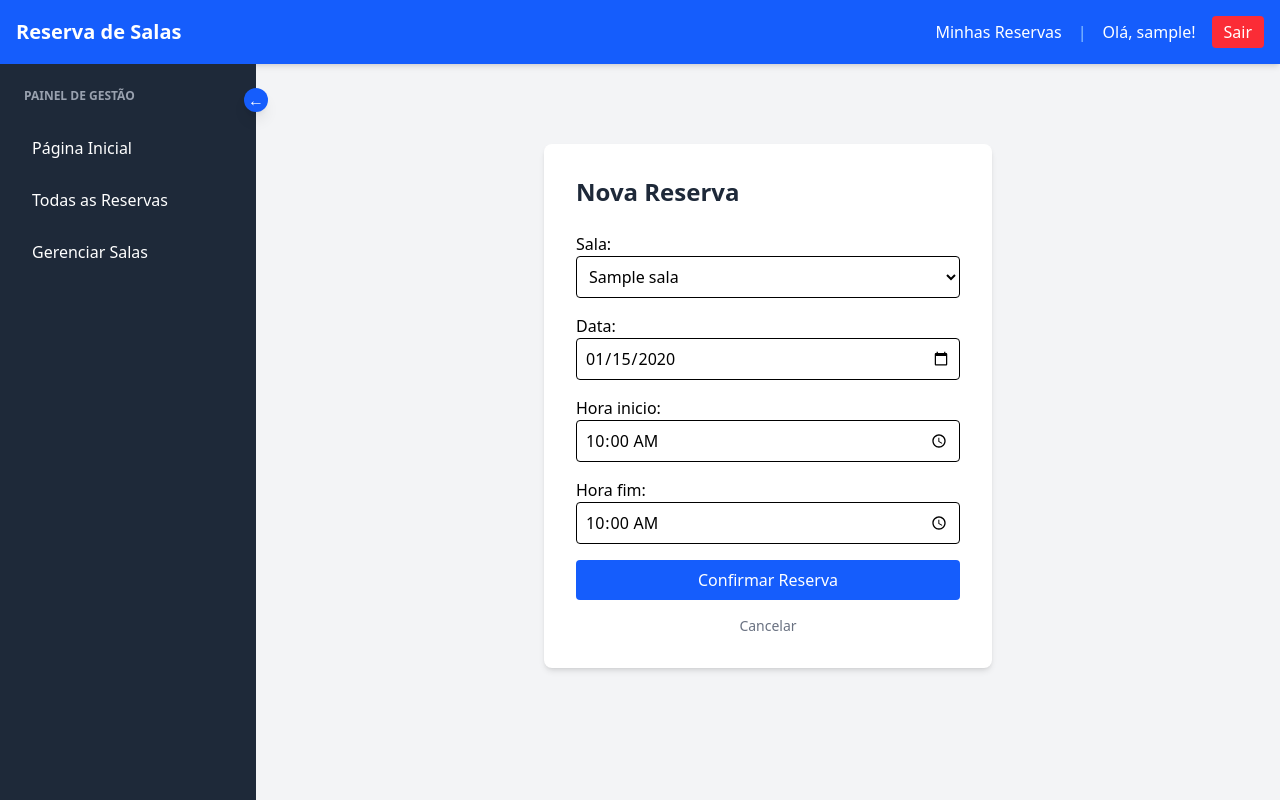
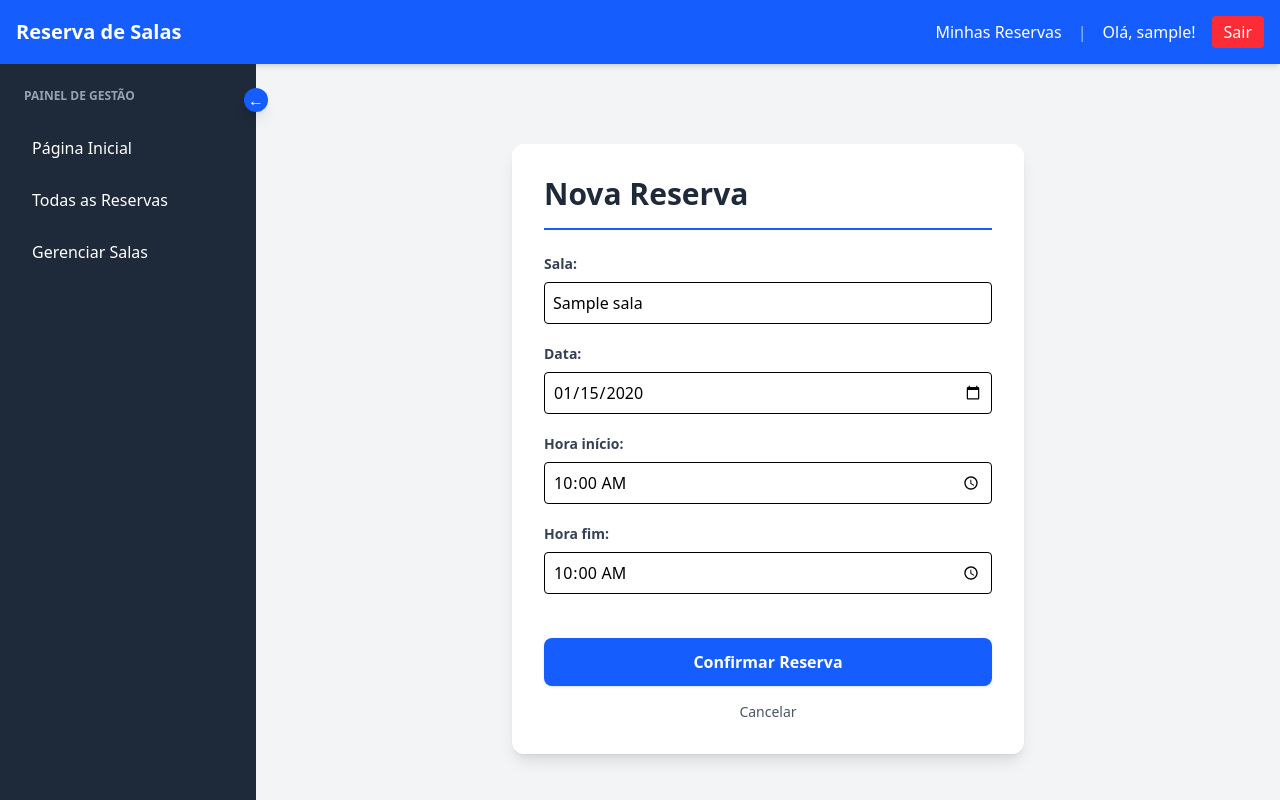
Before and after one commit to FabricyoSilva/reserva_salas, a Django app: page /editar-reserva/1/ in a window 1280 px wide. Run offline with Django 5.2, Linux system fonts and the light colour scheme; a user stored in the database is signed in; tables that the repository leaves empty hold one stand-in row (values such as "Sample post"); some libraries are stand-ins or nearby versions.

Commit message:
Ajustando input " Sala: " no cadastro de nova sala

```diff
--- a/reservas/forms.py
+++ b/reservas/forms.py
@@ -26,7 +26,7 @@ class ReservaForm(forms.ModelForm):
             'data': forms.DateInput(attrs={'type': 'date', 'class': 'w-full p-2 border rounded'}),
             'hora_inicio': forms.TimeInput(attrs={'type': 'time', 'class': 'w-full p-2 border rounded'}),
             'hora_fim': forms.TimeInput(attrs={'type': 'time', 'class': 'w-full p-2 border rounded'}),
-            'sala': forms.Select(attrs={'class': 'w-full p-2 border rounded'}),
+            'sala': forms.Select(attrs={'class': 'w-full p-2 border rounded appearance-none'}),
         }
 
 
--- a/reservas/templates/reservas/home.html
+++ b/reservas/templates/reservas/home.html
@@ -26,7 +26,7 @@
                         <span>Capacidade: <span class="font-semibold">{{ sala.capacidade }} pessoas</span></span>
                     </div>
 
-                    <a href="{% url 'reservar_sala' %}" class="block w-full text-center bg-green-500 hover:bg-green-600 text-white font-bold py-3 rounded-lg transition-colors shadow-sm">
+                    <a href="{% url 'reservar_sala' sala.id %}" class="block w-full text-center bg-green-500 hover:bg-green-600 text-white font-bold py-3 rounded-lg transition-colors shadow-sm">
                         Reservar agora
                     </a>
                 </div>
--- a/reservas/templates/reservas/reservar.html
+++ b/reservas/templates/reservas/reservar.html
@@ -1,14 +1,53 @@
 {% extends 'base.html' %}
 {% block content %}
-<div class="max-w-md mx-auto bg-white p-8 rounded-lg shadow-md mt-10">
-    <h2 class="text-2xl font-bold mb-6 text-gray-800">Nova Reserva</h2>
-    <form method="post" class="space-y-4">
+<div class="max-w-lg mx-auto bg-white p-8 rounded-xl shadow-lg mt-10">
+    <div class="border-b-2 border-blue-600 pb-4 mb-6">
+        <h2 class="text-3xl font-bold text-gray-800">Nova Reserva</h2>
+        {% if sala %}
+        <p class="text-gray-600 mt-2">Reservando: <span class="font-semibold text-blue-600">{{ sala.nome }}</span></p>
+        {% endif %}
+    </div>
+
+    <form method="post" class="space-y-5">
         {% csrf_token %}
-        {{ form.as_p }}
-        <button type="submit" class="w-full bg-blue-600 text-white py-2 rounded hover:bg-blue-700 transition">
+
+        <div>
+            <label for="{{ form.sala.id_for_label }}" class="block text-sm font-semibold text-gray-700 mb-2">Sala:</label>
+            {{ form.sala }}
+            {% if form.sala.errors %}
+                <p class="mt-1 text-sm text-red-600">{{ form.sala.errors.0 }}</p>
+            {% endif %}
+        </div>
+
+        <div>
+            <label for="{{ form.data.id_for_label }}" class="block text-sm font-semibold text-gray-700 mb-2">Data:</label>
+            {{ form.data }}
+            {% if form.data.errors %}
+                <p class="mt-1 text-sm text-red-600">{{ form.data.errors.0 }}</p>
+            {% endif %}
+        </div>
+
+        <div>
+            <label for="{{ form.hora_inicio.id_for_label }}" class="block text-sm font-semibold text-gray-700 mb-2">Hora início:</label>
+            {{ form.hora_inicio }}
+            {% if form.hora_inicio.errors %}
+                <p class="mt-1 text-sm text-red-600">{{ form.hora_inicio.errors.0 }}</p>
+            {% endif %}
+        </div>
+
+        <div>
+            <label for="{{ form.hora_fim.id_for_label }}" class="block text-sm font-semibold text-gray-700 mb-2">Hora fim:</label>
+            {{ form.hora_fim }}
+            {% if form.hora_fim.errors %}
+                <p class="mt-1 text-sm text-red-600">{{ form.hora_fim.errors.0 }}</p>
+            {% endif %}
+        </div>
+
+        <button type="submit" class="w-full bg-blue-600 text-white py-3 rounded-lg hover:bg-blue-700 transition font-semibold shadow-sm mt-6">
             Confirmar Reserva
         </button>
     </form>
-    <a href="{% url 'home' %}" class="block text-center mt-4 text-sm text-gray-500 hover:underline">Cancelar</a>
+
+    <a href="{% url 'home' %}" class="block text-center mt-4 text-sm text-gray-600 hover:text-blue-600 transition">Cancelar</a>
 </div>
 {% endblock %}
--- a/reservas/urls.py
+++ b/reservas/urls.py
@@ -4,7 +4,7 @@ from . import views
 urlpatterns = [
     path('', views.home, name='home'),
     path('signup/', views.SignUpView.as_view(), name='signup'),
-    path('reservar/', views.reservar_sala, name='reservar_sala'),
+    path('reservar/<int:sala_id>/', views.reservar_sala, name='reservar_sala'),
     path('minhas-reservas/', views.minhas_reservas, name='minhas_reservas'),
     path('cancelar-reserva/<int:pk>/', views.cancelar_reserva, name='cancelar_reserva'),
     path('cadastrar-sala/', views.cadastrar_sala, name='cadastrar_sala'),
--- a/reservas/views.py
+++ b/reservas/views.py
@@ -25,18 +25,22 @@ def home(request):
     return render(request, 'reservas/home.html', {'salas': salas})
 
 @login_required
-def reservar_sala(request):
+def reservar_sala(request, sala_id):
+    sala = get_object_or_404(Sala, pk=sala_id)
+
     if request.method == 'POST':
         form = ReservaForm(request.POST)
         if form.is_valid():
             reserva = form.save(commit=False)
             reserva.usuario = request.user
+            reserva.sala = sala  # Força a sala selecionada
             reserva.save()
             return redirect('home')
     else:
-        form = ReservaForm()
+        form = ReservaForm(initial={'sala': sala})
+        form.fields['sala'].disabled = True  # Desabilita o campo
 
-    return render(request, 'reservas/reservar.html', {'form': form})
+    return render(request, 'reservas/reservar.html', {'form': form, 'sala': sala})
 @login_required
 def minhas_reservas(request):
     reservas = Reserva.objects.filter(usuario=request.user).order_by('-data')
--- a/theme/static/css/dist/styles.css
+++ b/theme/static/css/dist/styles.css
@@ -37,6 +37,7 @@
     --color-white: #fff;
     --spacing: 0.25rem;
     --container-md: 28rem;
+    --container-lg: 32rem;
     --container-2xl: 42rem;
     --container-6xl: 72rem;
     --text-xs: 0.75rem;
@@ -266,6 +267,9 @@
   .mt-1 {
     margin-top: calc(var(--spacing) * 1);
   }
+  .mt-2 {
+    margin-top: calc(var(--spacing) * 2);
+  }
   .mt-4 {
     margin-top: calc(var(--spacing) * 4);
   }
@@ -353,6 +357,9 @@
   .max-w-6xl {
     max-width: var(--container-6xl);
   }
+  .max-w-lg {
+    max-width: var(--container-lg);
+  }
   .max-w-md {
     max-width: var(--container-md);
   }
@@ -367,6 +374,9 @@
   }
   .resize {
     resize: both;
+  }
+  .appearance-none {
+    appearance: none;
   }
   .grid-cols-1 {
     grid-template-columns: repeat(1, minmax(0, 1fr));
@@ -870,6 +880,13 @@
       }
     }
   }
+  .hover\:text-blue-600 {
+    &:hover {
+      @media (hover: hover) {
+        color: var(--color-blue-600);
+      }
+    }
+  }
   .hover\:underline {
     &:hover {
       @media (hover: hover) {
```
